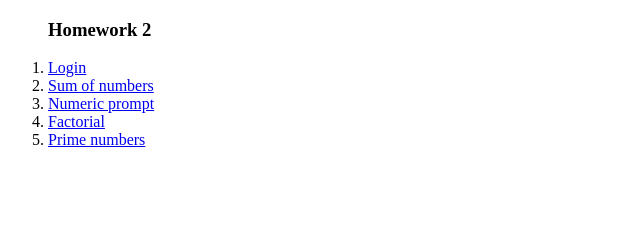
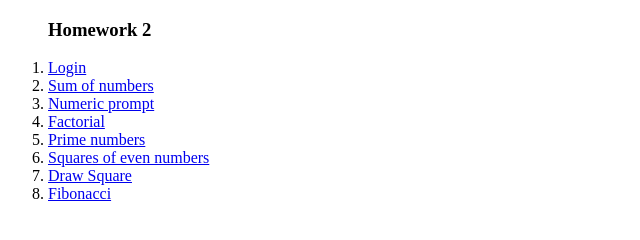
Before and after one commit to krizzis/hillel.js.course, a plain HTML site: page hw2/index.html in a window 1280 px wide. Shown: the whole page, without its empty margins (0-640 px from the left). Drawn offline with Linux system fonts and the light colour scheme.

Commit message:
Add additional tasks

```diff
--- a/hw2/index.html
+++ b/hw2/index.html
@@ -16,6 +16,9 @@
         <li><a onclick='numericPrompt()' href='#'>Numeric prompt</a></li>
         <li><a onclick='factorial()' href='#'>Factorial</a></li>
         <li><a onclick='isPrime()' href='#'>Prime numbers</a></li>
+        <li><a onclick='squareEven()' href='#'>Squares of even numbers</a></li>
+        <li><a onclick='drawSquare()' href='#'>Draw Square</a></li>
+        <li><a onclick='fibonacci()' href='#'>Fibonacci</a></li>
     </ol>
 </body>
 </html>
--- a/hw2/js/main.js
+++ b/hw2/js/main.js
@@ -59,7 +59,7 @@ var numericPrompt = function() {
 		res ? res = res.trim() : null;
 		if (res === null) return null;
 		else if (res && !isNaN(res.replace(',', '.'))) {
-			return res;
+			return +res;
 		}
 		else {
 			alert('This is not a number. Please try again');
@@ -130,3 +130,59 @@ var isPrime = function () {
 		alert('Number should be greater than 1');
 	}
 };
+
+/*
+(Доп) Ввести с клавиатуры 2 числа a и b (где a < b). Запустить цикл перебора от a до b. Вывести в консоль квадраты чётных чисел.
+*/
+
+var squareEven = function () {
+	var a = numericPrompt('Enter first number');
+	var b = numericPrompt('Enter second number');
+	if (a >= b) {
+		console.log('First number must be lower then second one');
+	}
+	else {
+		var arr = [];
+		for (var i = parseInt(a); i <= b; i++) {
+			if (i % 2 == 0) {
+				arr.push( i ** 2 );
+			}
+		}
+		console.log(arr);
+	}
+};
+
+/*
+7. (Доп) Нарисовать квадрат http://prntscr.com/ull1y4
+*/
+
+var drawSquare = function () {
+	var len = parseInt(numericPrompt('Enter side lenth'));
+	var square = '';
+	for (var i = 0; i < len; i++) {
+		let row = '';
+		for (var j = 0; j < len; j++) {
+			if (j == 0 || j == len-1) row += '*';
+			else if (i == 0 || i == len-1) row += '*';
+			else row += ' ';
+		}
+		square += row + '\n';
+	}
+	console.log(square);
+};
+
+/*
+8. (Доп) Вывести n чисел из ряда Фибоначчи, где n - вводится с клавиатуры
+*/
+
+var fibonacci = function () {
+	var len = parseInt(numericPrompt('Enter side lenth'));
+	var arr = [];
+	for (var i=0; i <= len; i++) {
+		if (i == 0 || i == 1) arr.push(i);
+		else {
+			arr.push(arr[i-1] + arr[i-2]);
+		}
+	}
+	console.log(arr);
+};
```
